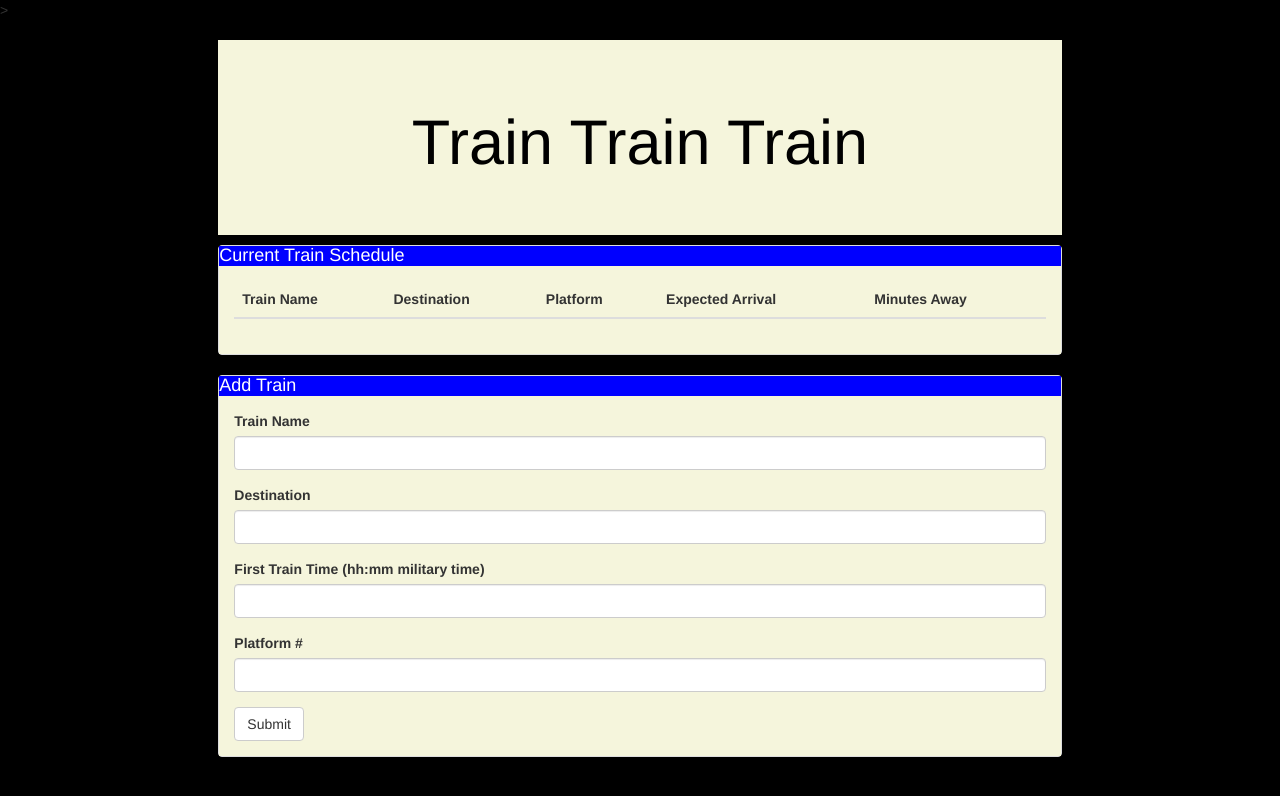
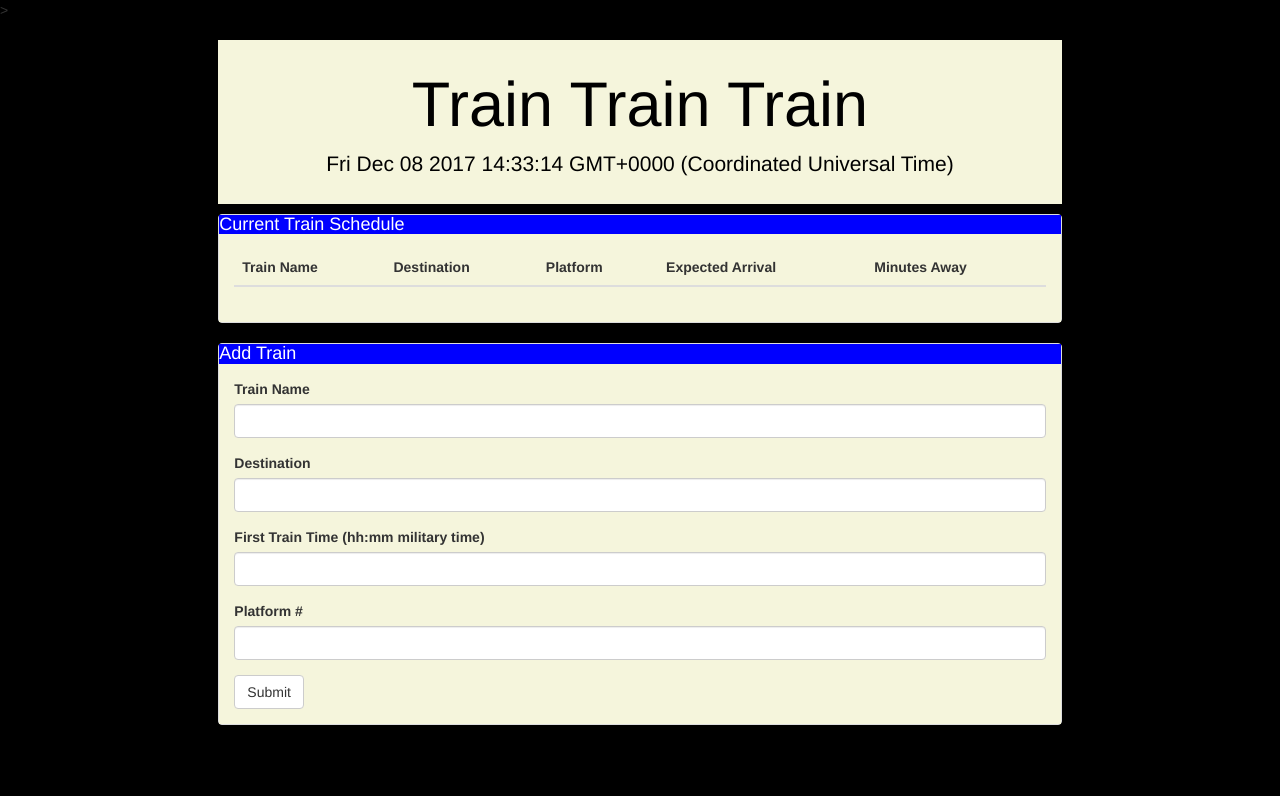
Before and after one commit to boyrajat/trainScheduler, a plain HTML site: page index.html in a window 1280 px wide. Drawn offline with nearby package versions, Linux system fonts and the light colour scheme; no server answers.

Commit message:
added moment.js current time

```diff
--- a/assets/cs/style.css
+++ b/assets/cs/style.css
@@ -11,6 +11,7 @@ body {
 	background-color: beige;
 	color : black;
 	margin-bottom: 10px;
+	padding: 10px;
 }
 .panelHeader {
 	background-color: blue;
--- a/index.html
+++ b/index.html
@@ -15,7 +15,8 @@
 	<div class="col-md-2"></div>
 	<div class="col-md-8 text-center">
 		<div id="jumboContainer" class="jumbotron text-center">
-			<h1> Train Train Train </h1>
+			<h1 class="display-3"> Train Train Train </h1>
+			<p id="currentTime" class="lead"></p>
 		</div>
 	</div>
 	<div class="col-md-2"></div>
@@ -87,8 +88,13 @@
 
 
 <script type="text/javascript">
+
+var whatTime = function () {
 	var time = moment();
-	console.log(time);
+	console.log(time._d);
+	$("#currentTime").text(time._d);
+}
+setInterval(whatTime, 1000);
 
 
 	var queryUrl = "https://transportapi.com/v3/uk/train/station/eus/live.json?app_id=20911eb4&app_key=94c170273fbcd5aaf5e54727e8ac8617&darwin=false&train_status=passenger&type=arrival";
```
Also changed, not shown: 2 other files.
